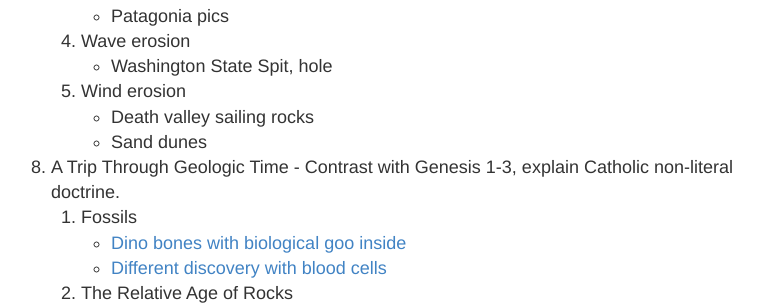
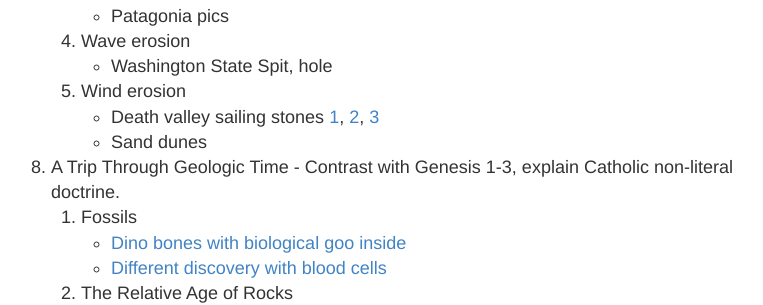
Before and after one commit to ctkstl/earth_science, a Jekyll site: the page built from resources.md, in a window 1280 px wide and 900 px high, scrolled down 3911 px. Shown: the part 153-458 px from the top of the window, without its empty margins (259-1022 px from the left). Built offline with Jekyll 4.4.1, drawn with Linux system fonts in a browser that asks for light colours; Markdown is read by kramdown in place of the engine named in the settings.

Commit message:
Examples of the Death Valley sailing stones

```diff
--- a/resources.md
+++ b/resources.md
@@ -114,7 +114,7 @@ permalink: /resources/
     4.  Wave erosion
         *   Washington State Spit, hole
     5.  Wind erosion
-        *   Death valley sailing rocks
+        *   Death valley sailing stones [1](https://en.wikipedia.org/wiki/File:2006_1205_135618-DVNP-RACETRACK.jpg), [2](https://en.wikipedia.org/wiki/File:Racetrack-Playa-Death-Valley-2.jpg), [3](https://en.wikipedia.org/wiki/File:Death_8_bg_082303.jpg)
         *   Sand dunes
 8.  A Trip Through Geologic Time - Contrast with Genesis 1-3, explain Catholic non-literal doctrine.
     1.  Fossils
```
